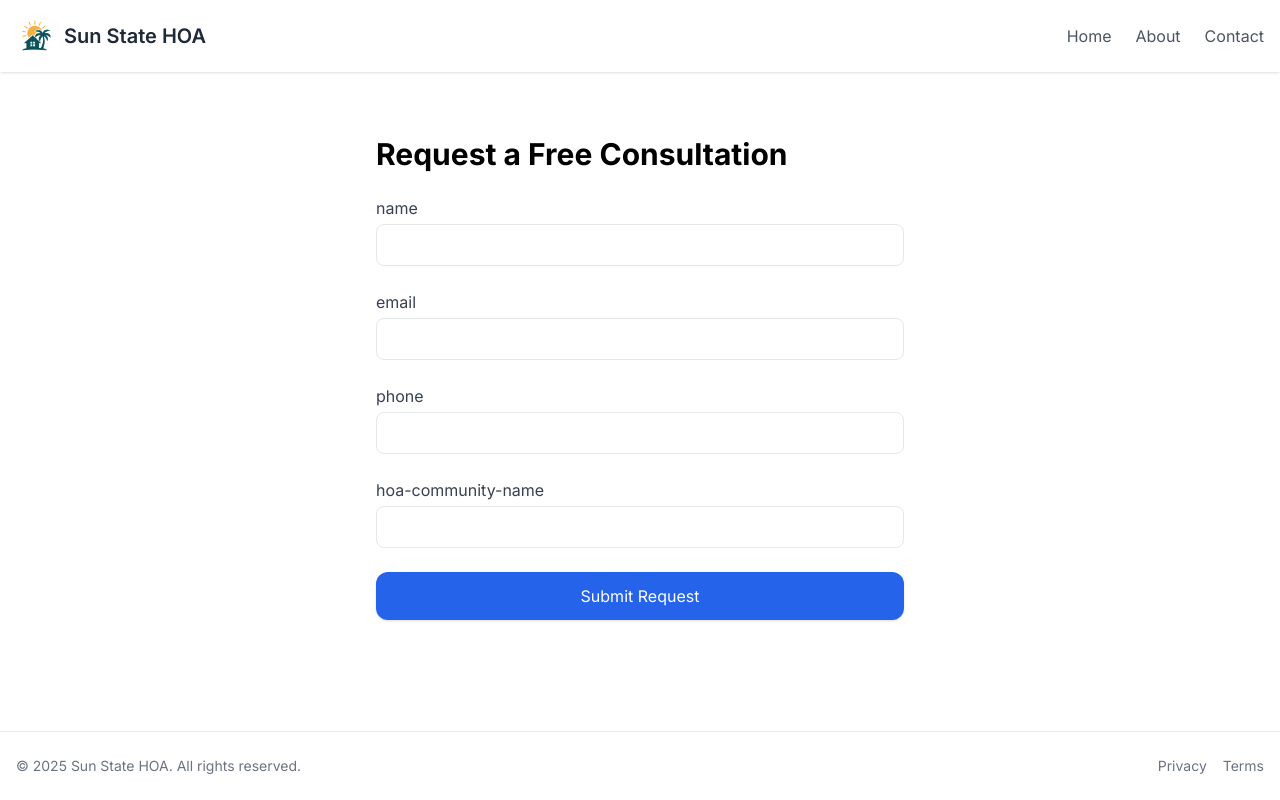
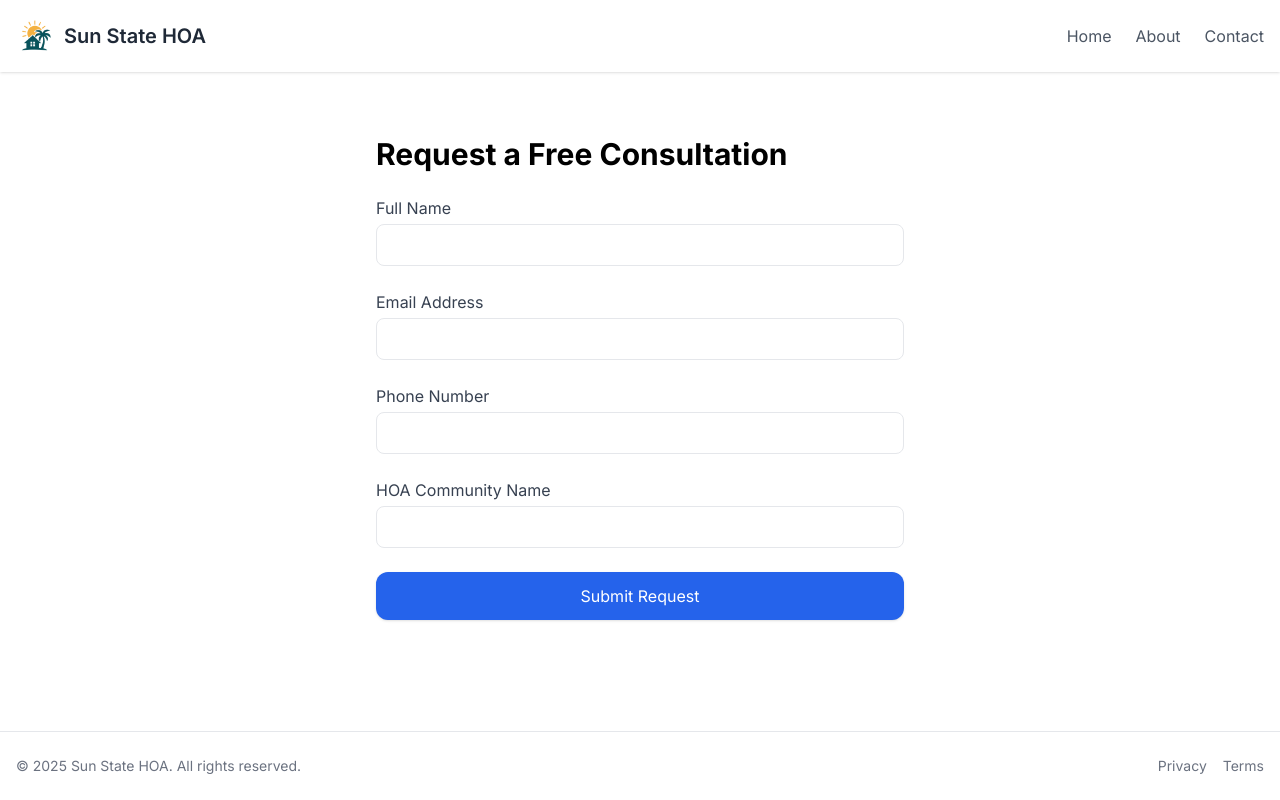
Before and after one commit to toddschilling/sunstatehoa-site, a Next.js app: page /contact in a window 1280 px wide. Built offline with nearby package versions, Linux system fonts and the light colour scheme.

Commit message:
feat: enhance contact form with labeled inputs for better user experience

```diff
--- a/app/contact/page.tsx
+++ b/app/contact/page.tsx
@@ -43,16 +43,48 @@ export default function Contact() {
     <form onSubmit={handleSubmit} className="max-w-xl mx-auto px-6 py-16 space-y-6">
       <h1 className="text-3xl font-bold">Request a Free Consultation</h1>
 
-      {['name', 'email', 'phone', 'hoa-community-name'].map((label) => (
-        <div key={label}>
-          <label className="block text-gray-700 mb-1">{label}</label>
+        <div>
+          <label htmlFor="name" className="block text-gray-700 mb-1">Full Name</label>
           <input
-            name={label.toLowerCase().replace(/\s+/g, '-')}
+            id="name"
+            name="name"
             required
             className="w-full px-4 py-2 border rounded-lg focus:outline-none focus:ring focus:border-blue-300"
           />
         </div>
-      ))}
+
+        <div>
+          <label htmlFor="email" className="block text-gray-700 mb-1">Email Address</label>
+          <input
+            id="email"
+            name="email"
+            type="email"
+            required
+            className="w-full px-4 py-2 border rounded-lg focus:outline-none focus:ring focus:border-blue-300"
+          />
+        </div>
+
+        <div>
+          <label htmlFor="phone" className="block text-gray-700 mb-1">Phone Number</label>
+          <input
+            id="phone"
+            name="phone"
+            type="tel"
+            required
+            className="w-full px-4 py-2 border rounded-lg focus:outline-none focus:ring focus:border-blue-300"
+          />
+        </div>
+
+        <div>
+          <label htmlFor="hoa-community-name" className="block text-gray-700 mb-1">HOA Community Name</label>
+          <input
+            id="hoa-community-name"
+            name="hoa-community-name"
+            required
+            className="w-full px-4 py-2 border rounded-lg focus:outline-none focus:ring focus:border-blue-300"
+          />
+        </div>
+
 
       <button type="submit" className="w-full bg-blue-600 text-white py-3 rounded-xl shadow hover:bg-blue-700 transition">
         Submit Request
```
